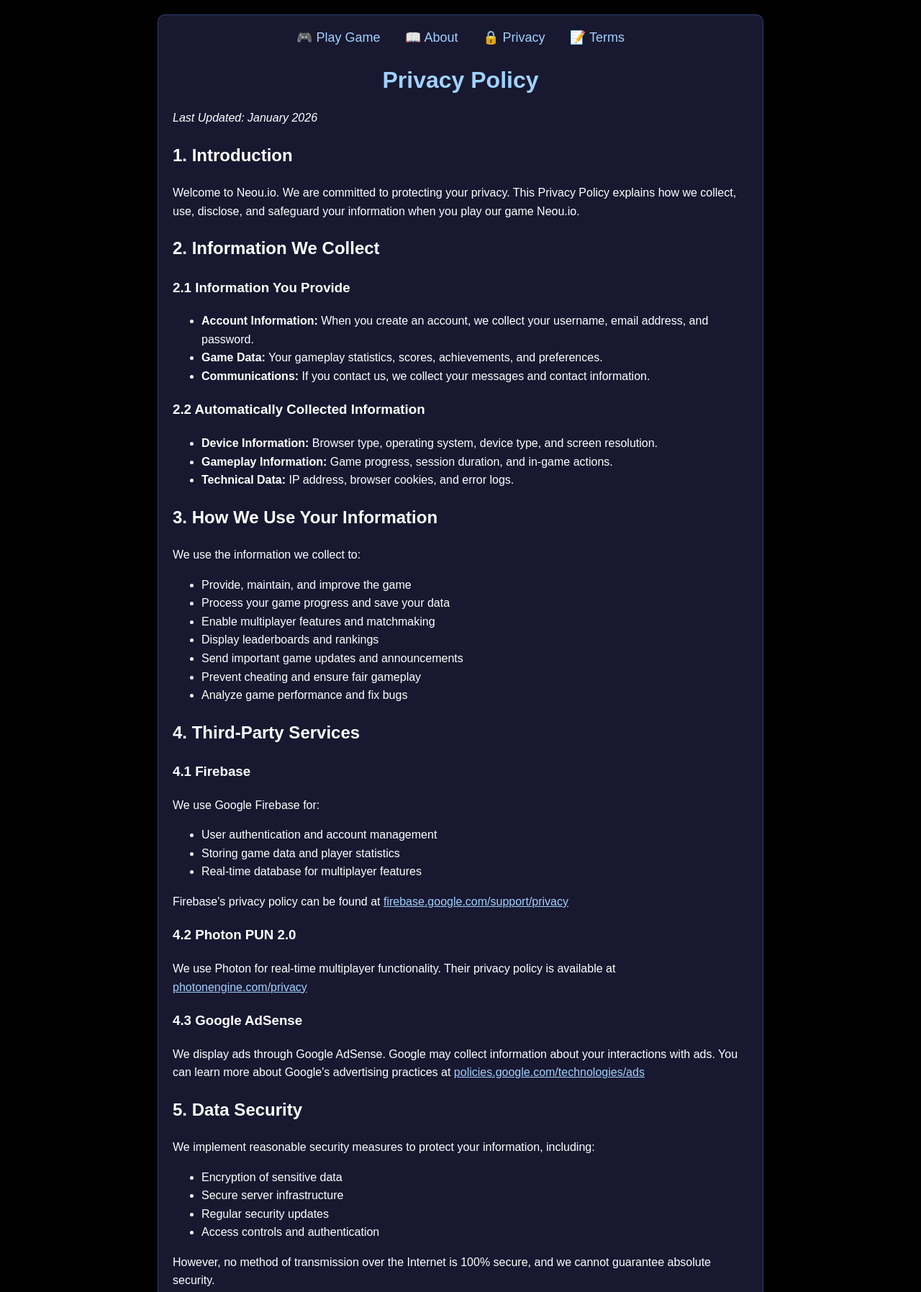
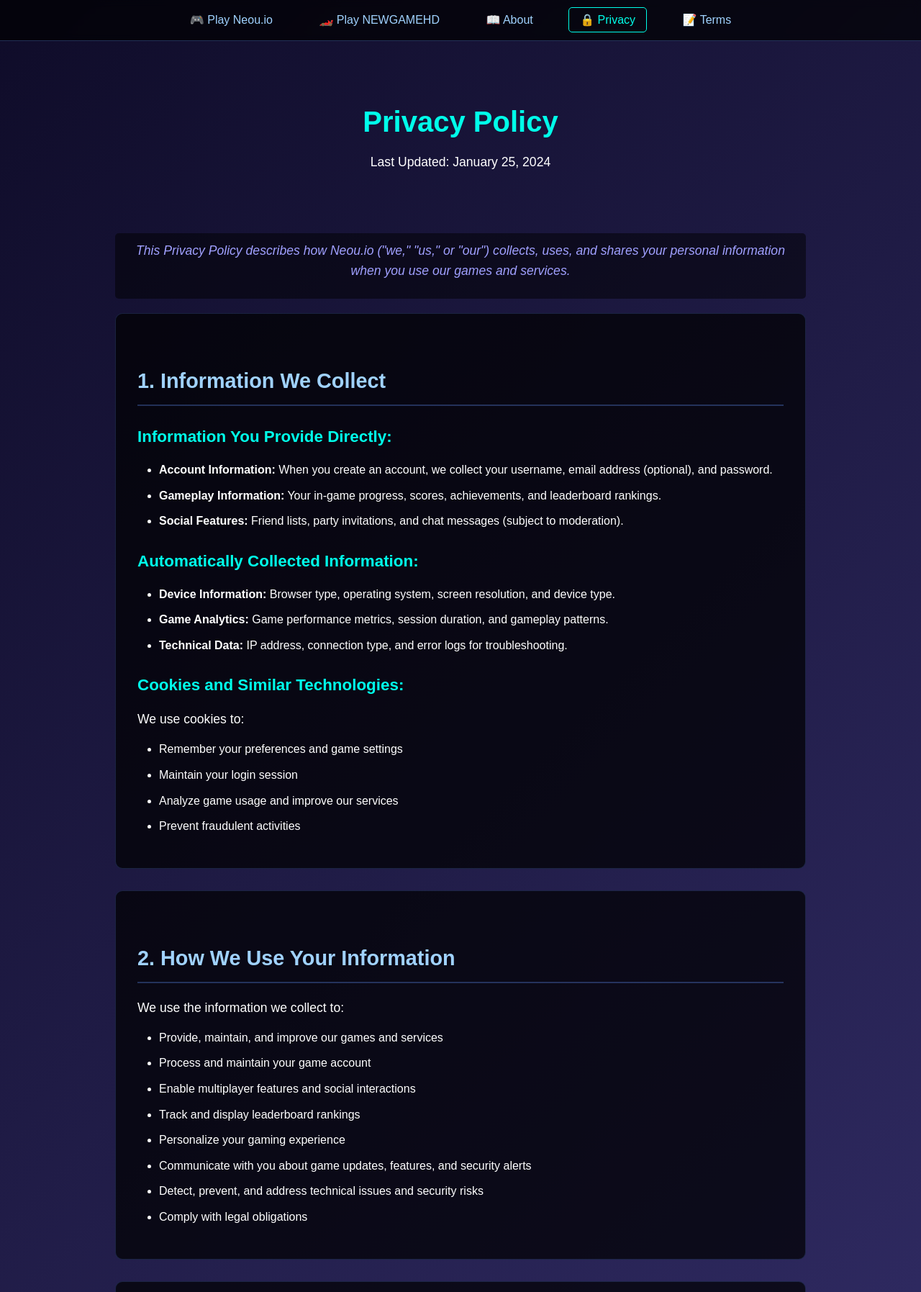
Before and after one commit to Neou-Moon/neou.io, a plain HTML site: page privacy.html in a window 1280 px wide. Shown: the top 1795 px of the page at 72% size. Drawn offline with Linux system fonts and the light colour scheme.

Commit message:
Update privacy.html

```diff
--- a/privacy.html
+++ b/privacy.html
@@ -3,151 +3,302 @@
 <head>
     <meta charset="UTF-8">
     <meta name="viewport" content="width=device-width, initial-scale=1.0">
-    <title>Privacy Policy | Neou.io</title>
+    <title>Privacy Policy - Neou.io Games</title>
+    <meta name="description" content="Privacy policy for Neou.io and NEWGAMEHD games. Learn how we collect, use, and protect your data.">
+    <meta name="keywords" content="privacy policy, neou.io privacy, data protection, game privacy">
     <style>
+        * {
+            box-sizing: border-box;
+            margin: 0;
+            padding: 0;
+        }
+
         body {
-            margin: 0;
-            padding: 20px;
-            background: #000;
+            font-family: Arial, sans-serif;
+            line-height: 1.6;
+            color: #333;
+            background: linear-gradient(135deg, #0f0c29, #302b63, #24243e);
             color: white;
-            font-family: Arial, sans-serif;
             min-height: 100vh;
         }
+
         .container {
-            max-width: 800px;
+            max-width: 1000px;
             margin: 0 auto;
             padding: 20px;
-            background: rgba(30, 30, 60, 0.8);
-            border-radius: 10px;
-            border: 1px solid rgba(100, 150, 255, 0.3);
         }
-        h1 {
-            color: #a0d2ff;
+
+        .nav-bar {
             text-align: center;
-        }
-        .nav {
-            text-align: center;
+            padding: 15px 0;
+            background: rgba(0, 0, 0, 0.7);
+            backdrop-filter: blur(5px);
+            border-bottom: 1px solid rgba(100, 150, 255, 0.3);
             margin-bottom: 30px;
         }
-        .nav a {
+
+        .nav-bar a {
             color: #a0d2ff;
             margin: 0 15px;
             text-decoration: none;
-            font-size: 18px;
+            font-size: 16px;
+            padding: 8px 15px;
+            border-radius: 5px;
         }
-        .nav a:hover {
-            text-decoration: underline;
+
+        .nav-bar a:hover {
+            color: white;
+            background: rgba(100, 150, 255, 0.2);
         }
-        .content {
-            line-height: 1.6;
+
+        header {
+            text-align: center;
+            margin-bottom: 40px;
+            padding: 30px 0;
         }
-        .update {
-            color: #ffa0a0;
+
+        h1 {
+            font-size: 2.5em;
+            margin-bottom: 10px;
+            color: #00ffea;
+        }
+
+        h2 {
+            font-size: 1.8em;
+            margin: 40px 0 20px 0;
+            color: #a0d2ff;
+            border-bottom: 2px solid rgba(100, 150, 255, 0.3);
+            padding-bottom: 10px;
+        }
+
+        h3 {
+            font-size: 1.4em;
+            margin: 25px 0 15px 0;
+            color: #00ffea;
+        }
+
+        p {
+            margin-bottom: 15px;
+            font-size: 1.1em;
+        }
+
+        ul, ol {
+            margin: 15px 0;
+            padding-left: 30px;
+        }
+
+        li {
+            margin-bottom: 10px;
+        }
+
+        .content-section {
+            background: rgba(0, 0, 0, 0.7);
+            border-radius: 10px;
+            padding: 30px;
+            margin-bottom: 30px;
+            border: 1px solid rgba(100, 150, 255, 0.2);
+        }
+
+        .update-date {
+            text-align: center;
+            color: #a0a0ff;
             font-style: italic;
-            margin-top: 30px;
-            padding-top: 20px;
+            margin: 20px 0;
+            padding: 10px;
+            background: rgba(0, 0, 0, 0.5);
+            border-radius: 5px;
+        }
+
+        .contact-info {
+            background: rgba(20, 30, 60, 0.8);
+            padding: 20px;
+            border-radius: 8px;
+            margin: 20px 0;
+            border-left: 4px solid #00ffea;
+        }
+
+        footer {
+            text-align: center;
+            margin-top: 50px;
+            padding: 20px;
             border-top: 1px solid rgba(255, 255, 255, 0.1);
+            color: #a0a0ff;
+        }
+
+        @media (max-width: 768px) {
+            .container {
+                padding: 10px;
+            }
+
+            h1 {
+                font-size: 2em;
+            }
+
+            .nav-bar a {
+                display: block;
+                margin: 5px auto;
+                max-width: 200px;
+            }
+
+            .content-section {
+                padding: 20px;
+            }
         }
     </style>
 </head>
 <body>
+    <div class="nav-bar">
+        <a href="index.html">🎮 Play Neou.io</a>
+        <a href="neonracer.html">🏎️ Play NEWGAMEHD</a>
+        <a href="about.html">📖 About</a>
+        <a href="privacy.html" style="color:#00ffea; border:1px solid #00ffea;">🔒 Privacy</a>
+        <a href="terms.html">📝 Terms</a>
+    </div>
+
     <div class="container">
-        <div class="nav">
-            <a href="index.html">🎮 Play Game</a>
-            <a href="about.html">📖 About</a>
-            <a href="privacy.html">🔒 Privacy</a>
-            <a href="terms.html">📝 Terms</a>
+        <header>
+            <h1>Privacy Policy</h1>
+            <p>Last Updated: January 25, 2024</p>
+        </header>
+
+        <div class="update-date">
+            <p>This Privacy Policy describes how Neou.io ("we," "us," or "our") collects, uses, and shares your personal information when you use our games and services.</p>
         </div>
 
-        <h1>Privacy Policy</h1>
+        <div class="content-section">
+            <h2>1. Information We Collect</h2>
 
-        <div class="content">
-            <p><em>Last Updated: January 2026</em></p>
-
-            <h2>1. Introduction</h2>
-            <p>Welcome to Neou.io. We are committed to protecting your privacy. This Privacy Policy explains how we collect, use, disclose, and safeguard your information when you play our game Neou.io.</p>
-
-            <h2>2. Information We Collect</h2>
-            <h3>2.1 Information You Provide</h3>
+            <h3>Information You Provide Directly:</h3>
             <ul>
-                <li><strong>Account Information:</strong> When you create an account, we collect your username, email address, and password.</li>
-                <li><strong>Game Data:</strong> Your gameplay statistics, scores, achievements, and preferences.</li>
-                <li><strong>Communications:</strong> If you contact us, we collect your messages and contact information.</li>
+                <li><strong>Account Information:</strong> When you create an account, we collect your username, email address (optional), and password.</li>
+                <li><strong>Gameplay Information:</strong> Your in-game progress, scores, achievements, and leaderboard rankings.</li>
+                <li><strong>Social Features:</strong> Friend lists, party invitations, and chat messages (subject to moderation).</li>
             </ul>
 
-            <h3>2.2 Automatically Collected Information</h3>
+            <h3>Automatically Collected Information:</h3>
             <ul>
-                <li><strong>Device Information:</strong> Browser type, operating system, device type, and screen resolution.</li>
-                <li><strong>Gameplay Information:</strong> Game progress, session duration, and in-game actions.</li>
-                <li><strong>Technical Data:</strong> IP address, browser cookies, and error logs.</li>
+                <li><strong>Device Information:</strong> Browser type, operating system, screen resolution, and device type.</li>
+                <li><strong>Game Analytics:</strong> Game performance metrics, session duration, and gameplay patterns.</li>
+                <li><strong>Technical Data:</strong> IP address, connection type, and error logs for troubleshooting.</li>
             </ul>
 
-            <h2>3. How We Use Your Information</h2>
+            <h3>Cookies and Similar Technologies:</h3>
+            <p>We use cookies to:</p>
+            <ul>
+                <li>Remember your preferences and game settings</li>
+                <li>Maintain your login session</li>
+                <li>Analyze game usage and improve our services</li>
+                <li>Prevent fraudulent activities</li>
+            </ul>
+        </div>
+
+        <div class="content-section">
+            <h2>2. How We Use Your Information</h2>
+
             <p>We use the information we collect to:</p>
             <ul>
-                <li>Provide, maintain, and improve the game</li>
-                <li>Process your game progress and save your data</li>
-                <li>Enable multiplayer features and matchmaking</li>
-                <li>Display leaderboards and rankings</li>
-                <li>Send important game updates and announcements</li>
-                <li>Prevent cheating and ensure fair gameplay</li>
-                <li>Analyze game performance and fix bugs</li>
+                <li>Provide, maintain, and improve our games and services</li>
+                <li>Process and maintain your game account</li>
+                <li>Enable multiplayer features and social interactions</li>
+                <li>Track and display leaderboard rankings</li>
+                <li>Personalize your gaming experience</li>
+                <li>Communicate with you about game updates, features, and security alerts</li>
+                <li>Detect, prevent, and address technical issues and security risks</li>
+                <li>Comply with legal obligations</li>
+            </ul>
+        </div>
+
+        <div class="content-section">
+            <h2>3. Information Sharing and Disclosure</h2>
+
+            <p>We do not sell your personal information to third parties. We may share your information in the following circumstances:</p>
+
+            <h3>With Your Consent:</h3>
+            <p>When you choose to use social features that require information sharing with other players.</p>
+
+            <h3>Service Providers:</h3>
+            <p>With trusted third-party services that help us operate our games, such as:</p>
+            <ul>
+                <li>Firebase (Google) for authentication and data storage</li>
+                <li>Photon Engine for multiplayer functionality</li>
+                <li>Analytics providers to understand game usage</li>
             </ul>
 
-            <h2>4. Third-Party Services</h2>
-            <h3>4.1 Firebase</h3>
-            <p>We use Google Firebase for:</p>
+            <h3>Legal Requirements:</h3>
+            <p>When required by law, regulation, or legal process.</p>
+
+            <h3>Business Transfers:</h3>
+            <p>In connection with a merger, acquisition, or sale of assets.</p>
+        </div>
+
+        <div class="content-section">
+            <h2>4. Data Security</h2>
+
+            <p>We implement appropriate technical and organizational measures to protect your personal information, including:</p>
             <ul>
-                <li>User authentication and account management</li>
-                <li>Storing game data and player statistics</li>
-                <li>Real-time database for multiplayer features</li>
+                <li>Encryption of sensitive data in transit and at rest</li>
+                <li>Regular security assessments and updates</li>
+                <li>Access controls and authentication mechanisms</li>
+                <li>Secure data storage practices</li>
             </ul>
-            <p>Firebase's privacy policy can be found at <a href="https://firebase.google.com/support/privacy" style="color:#a0d2ff;">firebase.google.com/support/privacy</a></p>
 
-            <h3>4.2 Photon PUN 2.0</h3>
-            <p>We use Photon for real-time multiplayer functionality. Their privacy policy is available at <a href="https://dashboard.photonengine.com/account/privacyandcookiepolicy" style="color:#a0d2ff;">photonengine.com/privacy</a></p>
+            <p>However, no method of transmission over the Internet or electronic storage is 100% secure. We cannot guarantee absolute security.</p>
+        </div>
 
-            <h3>4.3 Google AdSense</h3>
-            <p>We display ads through Google AdSense. Google may collect information about your interactions with ads. You can learn more about Google's advertising practices at <a href="https://policies.google.com/technologies/ads" style="color:#a0d2ff;">policies.google.com/technologies/ads</a></p>
+        <div class="content-section">
+            <h2>5. Children's Privacy</h2>
 
-            <h2>5. Data Security</h2>
-            <p>We implement reasonable security measures to protect your information, including:</p>
-            <ul>
-                <li>Encryption of sensitive data</li>
-                <li>Secure server infrastructure</li>
-                <li>Regular security updates</li>
-                <li>Access controls and authentication</li>
-            </ul>
-            <p>However, no method of transmission over the Internet is 100% secure, and we cannot guarantee absolute security.</p>
+            <p>Our games are intended for general audiences. We do not knowingly collect personal information from children under 13 years of age. If we become aware that we have collected personal information from a child under 13, we will take steps to delete such information.</p>
 
-            <h2>6. Children's Privacy</h2>
-            <p>Neou.io is not intended for children under 13 years of age. We do not knowingly collect personal information from children under 13. If you are a parent or guardian and believe your child has provided us with personal information, please contact us.</p>
+            <p>If you believe we might have any information from or about a child under 13, please contact us immediately.</p>
+        </div>
 
-            <h2>7. Your Rights</h2>
-            <p>Depending on your location, you may have the right to:</p>
-            <ul>
-                <li>Access your personal information</li>
-                <li>Correct inaccurate information</li>
-                <li>Delete your information</li>
-                <li>Object to processing of your information</li>
-                <li>Data portability</li>
-            </ul>
-            <p>To exercise these rights, contact us at the email below.</p>
+        <div class="content-section">
+            <h2>6. Your Rights and Choices</h2>
 
-            <h2>8. Data Retention</h2>
-            <p>We retain your information for as long as your account is active or as needed to provide you with the game. We may retain certain information for longer periods as required by law or for legitimate business purposes.</p>
+            <h3>Account Information:</h3>
+            <p>You can access and update your account information through the game settings.</p>
 
-            <h2>9. Changes to This Privacy Policy</h2>
+            <h3>Data Deletion:</h3>
+            <p>You can request deletion of your account and associated data by contacting us.</p>
+
+            <h3>Cookies:</h3>
+            <p>Most web browsers allow you to control cookies through their settings preferences.</p>
+
+            <h3>Opt-Out:</h3>
+            <p>You can choose not to provide certain information, but this may limit your ability to use some game features.</p>
+        </div>
+
+        <div class="content-section">
+            <h2>7. International Data Transfers</h2>
+
+            <p>Your information may be transferred to and processed in countries other than your own. These countries may have different data protection laws. We ensure appropriate safeguards are in place for such transfers.</p>
+        </div>
+
+        <div class="content-section">
+            <h2>8. Changes to This Privacy Policy</h2>
+
             <p>We may update this Privacy Policy from time to time. We will notify you of any changes by posting the new Privacy Policy on this page and updating the "Last Updated" date.</p>
 
-            <h2>10. Contact Us</h2>
-            <p>If you have questions about this Privacy Policy, please contact us at:</p>
-            <p>Email: <a href="mailto:neouio.help@gmail.com" style="color:#a0d2ff;">neouio.help@gmail.com</a></p>
+            <p>We encourage you to review this Privacy Policy periodically for any changes.</p>
         </div>
 
-        <div class="update">
-            <p>This privacy policy was last updated on January 2026. We recommend checking this page periodically for any changes.</p>
+        <div class="content-section">
+            <h2>9. Contact Us</h2>
+
+            <div class="contact-info">
+                <p>If you have any questions about this Privacy Policy or our data practices, please contact us:</p>
+                <p>Email: neouio.help@gmail.com</p>
+                <p>Website: https://neou.io/privacy.html</p>
+            </div>
+
+            <p>We will respond to your inquiry within a reasonable timeframe.</p>
         </div>
     </div>
+
+    <footer>
+        <p>© 2024 Neou.io - Free Multiplayer Browser Games</p>
+        <p>Effective Date: January 25, 2024</p>
+    </footer>
 </body>
 </html>
```
